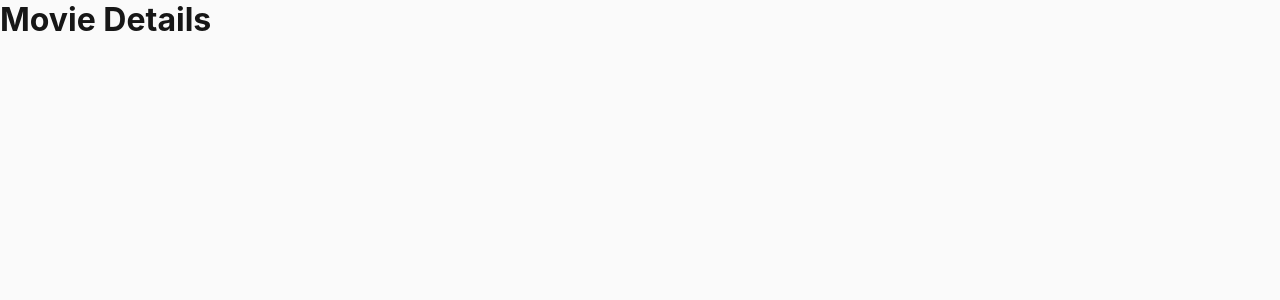
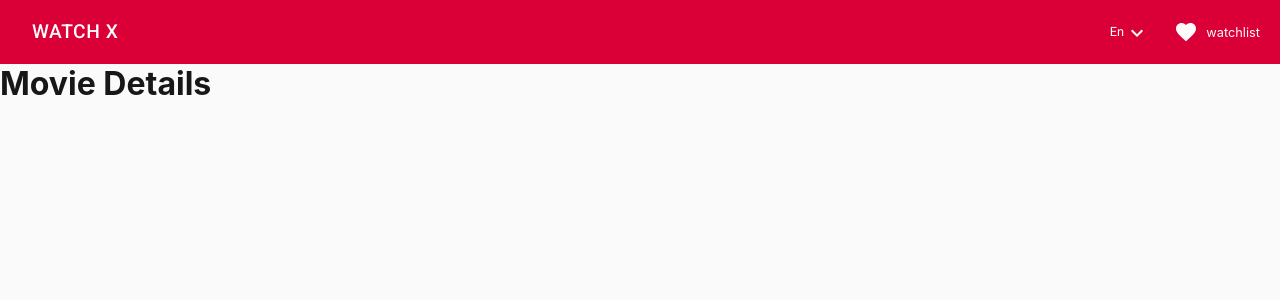
Before and after one commit to AmmarMKamel/movies-app, a React (Create React App) app: page /movies/1 in a window 1280 px wide. Shown: the top 300 px of the page. Built offline with nearby package versions, Linux system fonts and the light colour scheme.

Commit message:
isolate route/add functions to header

```diff
--- a/src/App.jsx
+++ b/src/App.jsx
@@ -1,9 +1,7 @@
-import { BrowserRouter as Router, Route, Routes } from 'react-router-dom';
-import Home from "./pages/Home";
-import Search from "./pages/Search";
-import MovieDetails from "./pages/MovieDetails";
-import WatchList from "./pages/WatchList";
-import NotFound from "./pages/NotFound";
+import { BrowserRouter } from 'react-router-dom';
+
+import Header from "./components/Header/Header";
+import Router from './Routes';
 
 import { useEffect } from 'react';
 import { useSelector } from 'react-redux';
@@ -16,15 +14,10 @@ const App = () => {
     }, [currentTheme]);
 
     return (
-        <Router>
-            <Routes>
-                <Route path="/" element={<Home />} />
-                <Route path="/search" element={<Search />} />
-                <Route path="/watchlist" element={<WatchList />} />
-                <Route path="/movies/:id" element={<MovieDetails />} />
-                <Route path="*" element={<NotFound />} />
-            </Routes>
-        </Router>
+        <BrowserRouter>
+            <Header />
+            <Router />
+        </BrowserRouter>
     );
 }
 
--- /dev/null
+++ b/src/Routes/index.js
@@ -0,0 +1,21 @@
+import React, { Suspense } from 'react'
+import { Route, Routes } from 'react-router-dom'
+
+import Home from '../pages/Home';
+import Search from '../pages/Search';
+import MovieDetails from '../pages/MovieDetails';
+import WatchList from '../pages/WatchList';
+import NotFound from '../pages/NotFound';
+
+
+export default function Router() {
+    return (
+        <Routes>
+            <Route path="/" element={<Home />} />
+            <Route path="/search" element={<Search />} />
+            <Route path="/watchlist" element={<WatchList />} />
+            <Route path="/movies/:id" element={<MovieDetails />} />
+            <Route path="*" element={<NotFound />} />
+        </Routes>
+    )
+}
--- a/src/components/Header/Header.jsx
+++ b/src/components/Header/Header.jsx
@@ -1,3 +1,83 @@
-export default function Header() {
-    return <h1>Header</h1>;
-}
+import React from "react";
+
+import { useSelector, useDispatch } from "react-redux";
+import { setCurrentLang } from "../../store/slices/language";
+import { useNavigate } from "react-router-dom";
+
+import AppBar from "@mui/material/AppBar";
+import Toolbar from "@mui/material/Toolbar";
+import Button from "@mui/material/Button";
+import IconButton from "@mui/material/IconButton";
+import Select from "@mui/material/Select";
+import MenuItem from "@mui/material/MenuItem";
+import WatchListIcon from "@mui/icons-material/Favorite";
+
+import KeyboardArrowDownIcon from "@mui/icons-material/KeyboardArrowDown";
+import InputBase from "@mui/material/InputBase";
+
+const Header = () => {
+  const navigate = useNavigate();
+
+  const dispatch = useDispatch();
+  const language = useSelector((state) => state.languageSlice.currentLang);
+  const availableLanguages = useSelector(
+    (state) => state.languageSlice.availableLang
+  );
+
+  const handleLanguageChange = (event) => {
+    dispatch(setCurrentLang(event.target.value));
+  };
+
+  const handleWatchlistClick = (event) => {
+    navigate('/watchlist')
+  };
+
+  return (
+    <AppBar
+      position="static"
+      sx={{ backgroundColor: "var(--primary-color)", boxShadow: "none" }}
+    >
+      <Toolbar>
+        <Button
+          edge="start"
+          sx={{
+            color: "var(--header-text-color)",
+            fontSize: "1.2rem",
+          }}
+          onClick={()=>{navigate('/')}}
+        >
+          Watch X
+        </Button>
+        <div style={{ marginLeft: "auto"}}>
+          <Select
+            value={language}
+            onChange={handleLanguageChange}
+            sx={{ color: "var(--header-text-color)", fontSize: ".8rem" }}
+            IconComponent={KeyboardArrowDownIcon}
+            input={<InputBase/>}
+          >
+            {availableLanguages.map((lang) => (
+              <MenuItem key={lang} value={lang}>
+                {lang}
+              </MenuItem>
+            ))}
+          </Select>
+
+          <IconButton
+            edge="end"
+            onClick={handleWatchlistClick}
+            sx={{
+              color: "var(--header-text-color)",
+              fontSize: ".8rem",
+              marginLeft: "10px",
+            }}
+          >
+            <WatchListIcon sx={{ marginRight: "8px" }} /> watchlist
+          </IconButton>
+        </div>
+      </Toolbar>
+    </AppBar>
+  );
+};
+
+export default Header;
--- a/src/pages/Home.jsx
+++ b/src/pages/Home.jsx
@@ -10,6 +10,7 @@ import Grid from "@mui/material/Unstable_Grid2";
 import Typography from "@mui/material/Typography";
 
 export default function Home() {
+
     const [currentPage, setCurrentPage] = useState(1);
     const [movies, setMovies] = useState([]);
     const [totalPages, setTotalPages] = useState(1000);
--- a/src/store/slices/language.jsx
+++ b/src/store/slices/language.jsx
@@ -1,11 +1,11 @@
 import { createSlice } from "@reduxjs/toolkit";
 
-const savedLanguage = localStorage.getItem('language') || 'en';
+const savedLanguage = localStorage.getItem('language') || 'En';
 
 const INITIAL_STATE = {
-  defaultLang: "en",
+  defaultLang: "En",
   currentLang: savedLanguage,
-  availableLang: ["en", "ar"],
+  availableLang: ["En", "Ar"],
 };
 
 const languageSlice = createSlice({
--- /dev/null
+++ b/src/styles/header-styles.css
@@ -0,0 +1,24 @@
+/* .header {
+  background-color: var(--primary-color);
+  position: "static";
+}
+
+.header-main-button {
+  color: var(--header-text-color);
+}
+
+.right-icons {
+  margin-left: auto;
+} */
+
+/* .header-watch-list-button {
+  color: var(--header-text-color);
+}
+
+.language-dropdown{
+  color: var(--header-text-color) !important;
+} */
+
+.MuiSelect-icon {
+  color: var(--header-text-color) !important;
+}
--- a/src/styles/index.css
+++ b/src/styles/index.css
@@ -4,18 +4,23 @@
     --low-rating: #da0037;
 }
 
-[data-theme="light"] {
+[data-theme='light'] {
   --primary-color: #da0037;
   --secondary-color: #171717;
+  --header-text-color: #fffbfb;
   --text-color: #444444;
+  --search-bg-color: #afafaf44;
   --bg-color: #fafafa;
 }
 
 [data-theme="dark"] {
   --primary-color: #da0037;
   --secondary-color: #ffff;
+  --header-text-color: #fffbfb;
   --text-color: #fffbfb;
+  --search-bg-color: #afafaf;
   --bg-color: #171717;
+
 }
 
 html {
```
Also changed, not shown: src/components/Search/SearchBar.jsx (added, +48 -0 lines), src/components/Search/SearchWidget.jsx (added, +33 -0 lines), src/index.jsx (+4 -3 lines), src/pages/SearchResult.jsx (added, +26 -0 lines). Lines whose indentation alone changed are shown as unchanged.
